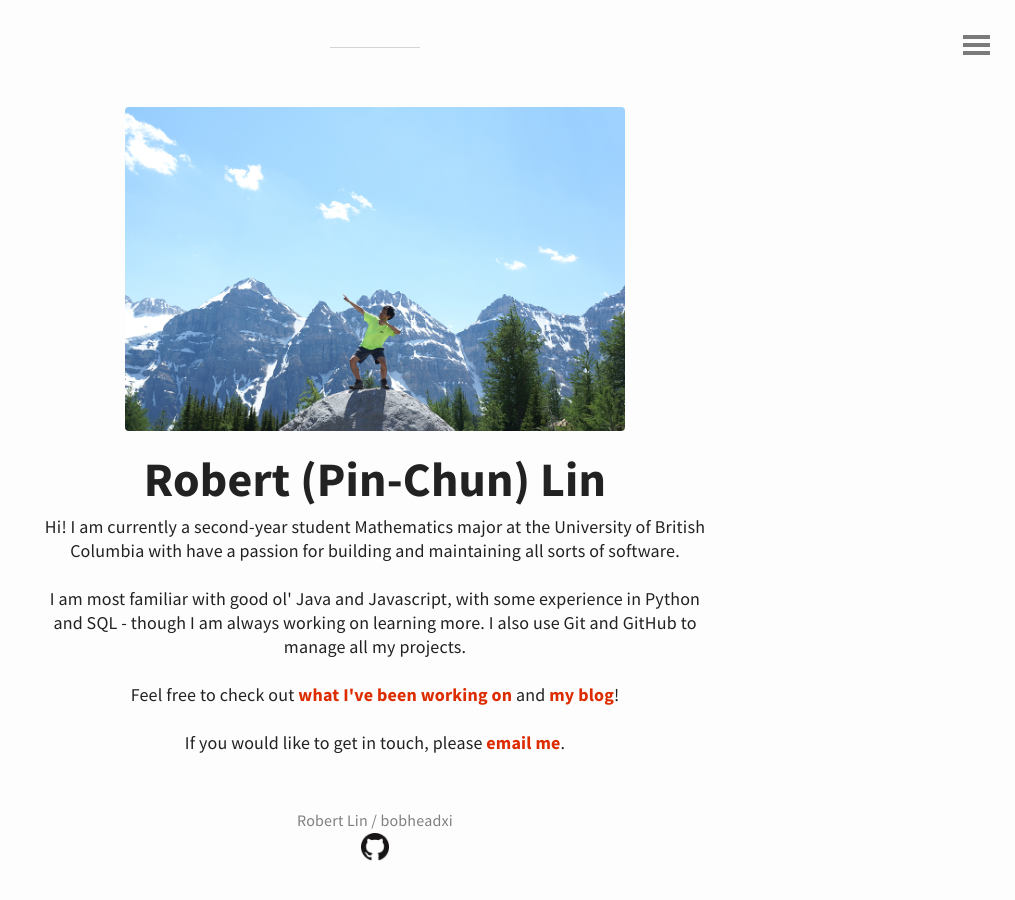
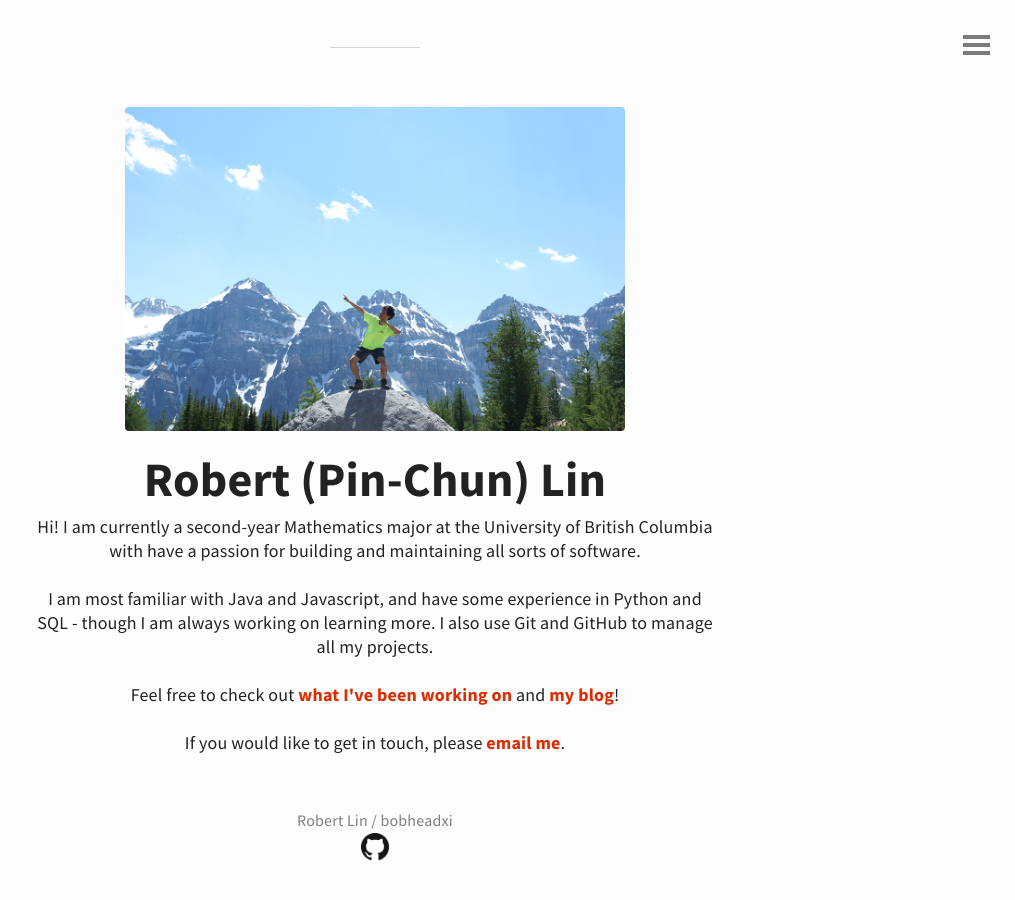
Before and after one commit to bobheadxi/bobheadxi.github.io, a Jekyll site: the page built from index.html, in a window 1280 px wide. Shown: the whole page, without its empty margins (265-1280 px from the left). Built offline with Jekyll 4.4.1, drawn with Linux system fonts in a browser that asks for light colours; the list of posts is cut into pages by our own code.

Commit message:
Fixed minor typo on landing page

```diff
--- a/index.html
+++ b/index.html
@@ -13,11 +13,11 @@ layout: landing-page
         Robert (Pin-Chun) Lin
     </h1>
 
-    <p>Hi! I am currently a second-year student Mathematics major at the University
+    <p>Hi! I am currently a second-year Mathematics major at the University
         of British Columbia with have a passion for building and maintaining
         all sorts of software.</p>
 
-    <p>I am most familiar with good ol' Java and Javascript, with some experience in
+    <p>I am most familiar with Java and Javascript, and have some experience in
         Python and SQL - though I am always working on learning more. I also use Git
         and GitHub to manage all my projects.</p>
 
```
